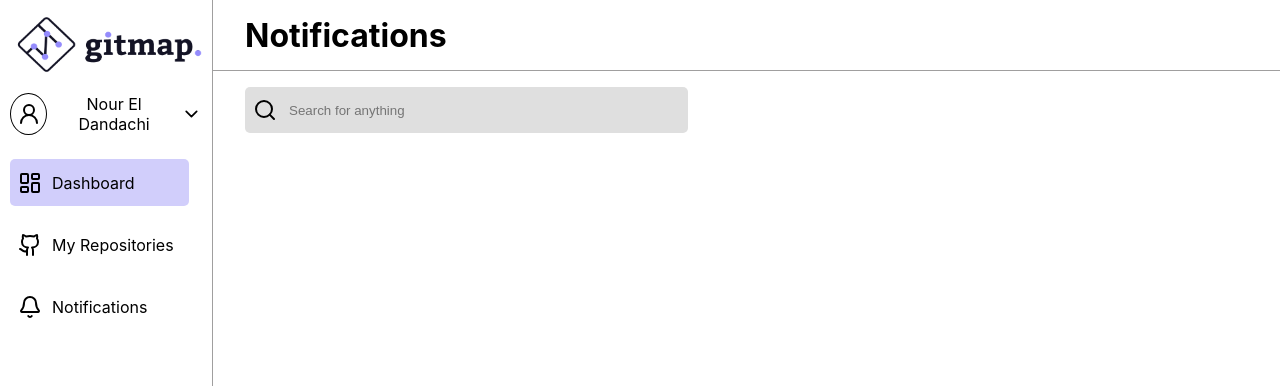
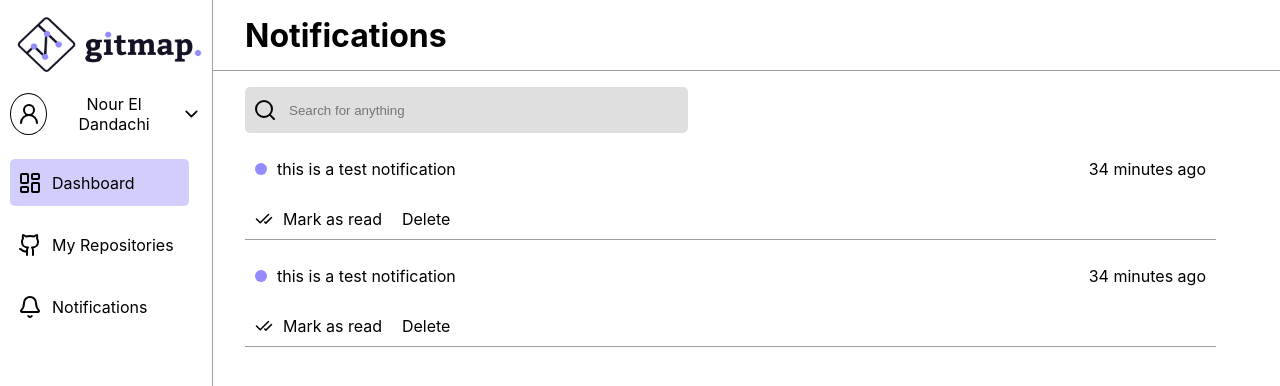
Before and after one commit to Nour-El-Dandachi/gitmap, a React (Create React App) app in the folder frontend/: page /notifications in a window 1280 px wide. Shown: the top 386 px of the page. Built offline with nearby package versions, Linux system fonts and the light colour scheme.

Commit message:
frontend/created notification card

```diff
--- a/frontend/src/components/notification-card/index.jsx
+++ b/frontend/src/components/notification-card/index.jsx
@@ -1,9 +1,22 @@
 import React from "react";
 import './notification-card.css';
+import { CheckCheck } from 'lucide-react';
 
-const NotificationCard = () => {
+const NotificationCard = ({message, is_read, created_at}) => {
     return (
     <div className="notification-card">
+        <div className="notif-header">
+            <div className="head-left">
+                <div className="circle-read"></div>
+                <div className="notification-text">{message}</div>
+            </div>
+            <div className="head-right">34 minutes ago</div>
+        </div>
+        <div className="notif-bottom">
+        <div className="mark-as-read"><CheckCheck size={18}/> Mark as read</div>
+        <div className="delete-btn">Delete</div>
+        </div>
+
 
     </div>
   );
--- a/frontend/src/components/notification-card/notification-card.css
+++ b/frontend/src/components/notification-card/notification-card.css
@@ -0,0 +1,51 @@
+.notification-card{
+    display: flex;
+    flex-direction: column;
+    gap: 30px;
+    justify-content: center;
+    align-items: start;
+    margin: 0 2rem;
+    margin-right: 4rem;
+    margin-top: 1rem;
+    border-bottom: 1px solid rgb(160, 159, 159);
+    padding: 10px;
+}
+
+.notif-header{
+    width:100%;
+    display: flex;
+    flex-direction: row;
+    justify-content: space-between;
+
+}
+
+.head-left{
+    display: flex;
+    flex-direction: row;
+    justify-content: center;
+    align-items: center;
+    gap: 10px;
+}
+
+.circle-read{
+    width: 12px;
+    height: 12px;
+    background-color: #948BFC;
+    border-radius: 50%;
+}
+
+.notif-bottom{
+    display: flex;
+    flex-direction: row;
+    gap: 20px;
+    justify-content: center;
+    align-items: center;
+}
+
+.mark-as-read{
+    display: flex;
+    flex-direction: row;
+    gap: 10px;
+    justify-content: center;
+    align-items: center;
+}
--- a/frontend/src/pages/notifications/index.jsx
+++ b/frontend/src/pages/notifications/index.jsx
@@ -14,8 +14,10 @@ const Notifications= () => {
         <div className="repo-search">
           <Search />{" "}
           <input className="search-input" placeholder="Search for anything" />
+        </div>
 
-        </div>
+        <NotificationCard message={"this is a test notification"}/>
+        <NotificationCard message={"this is a test notification"} />
       </div>
 
     </div>
```
